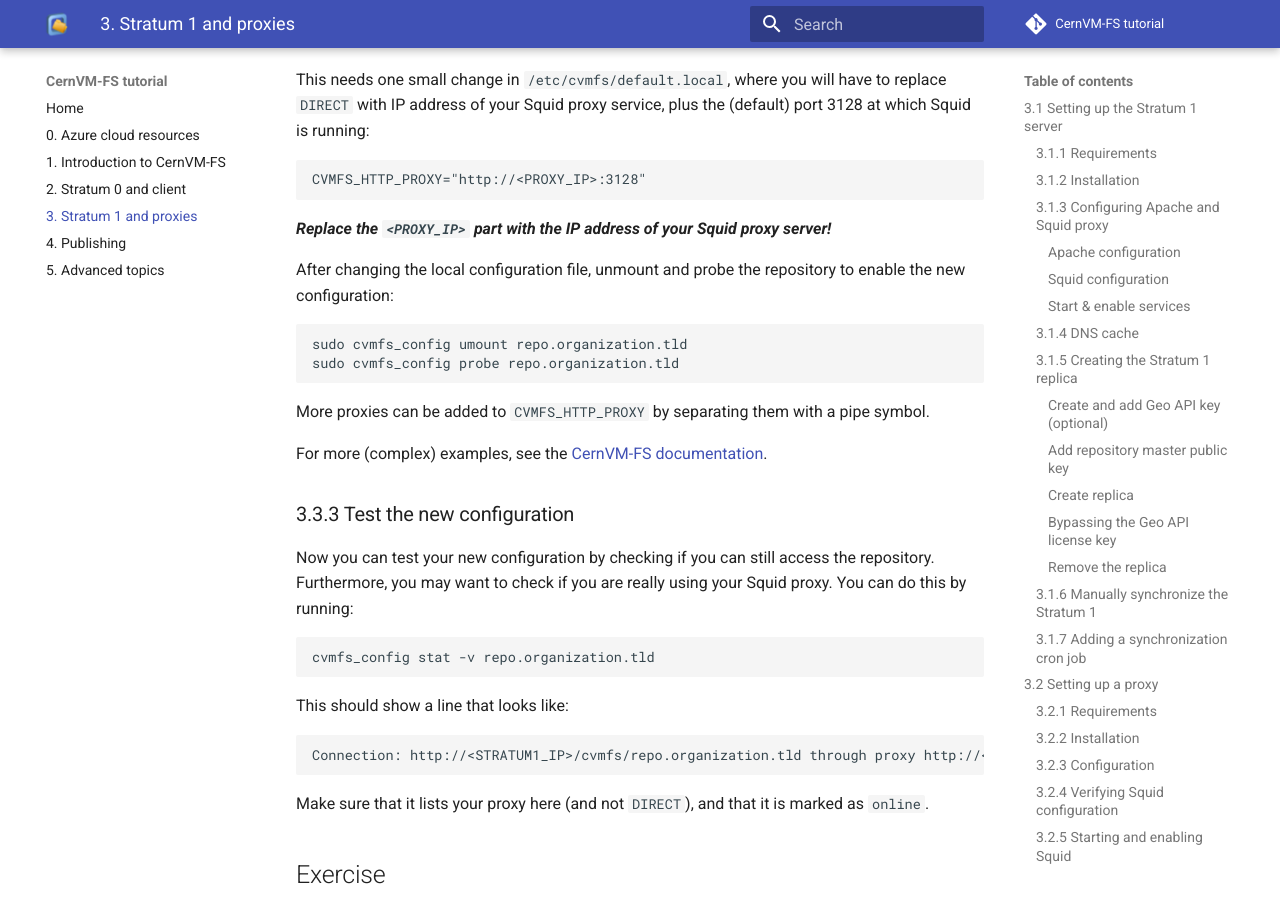
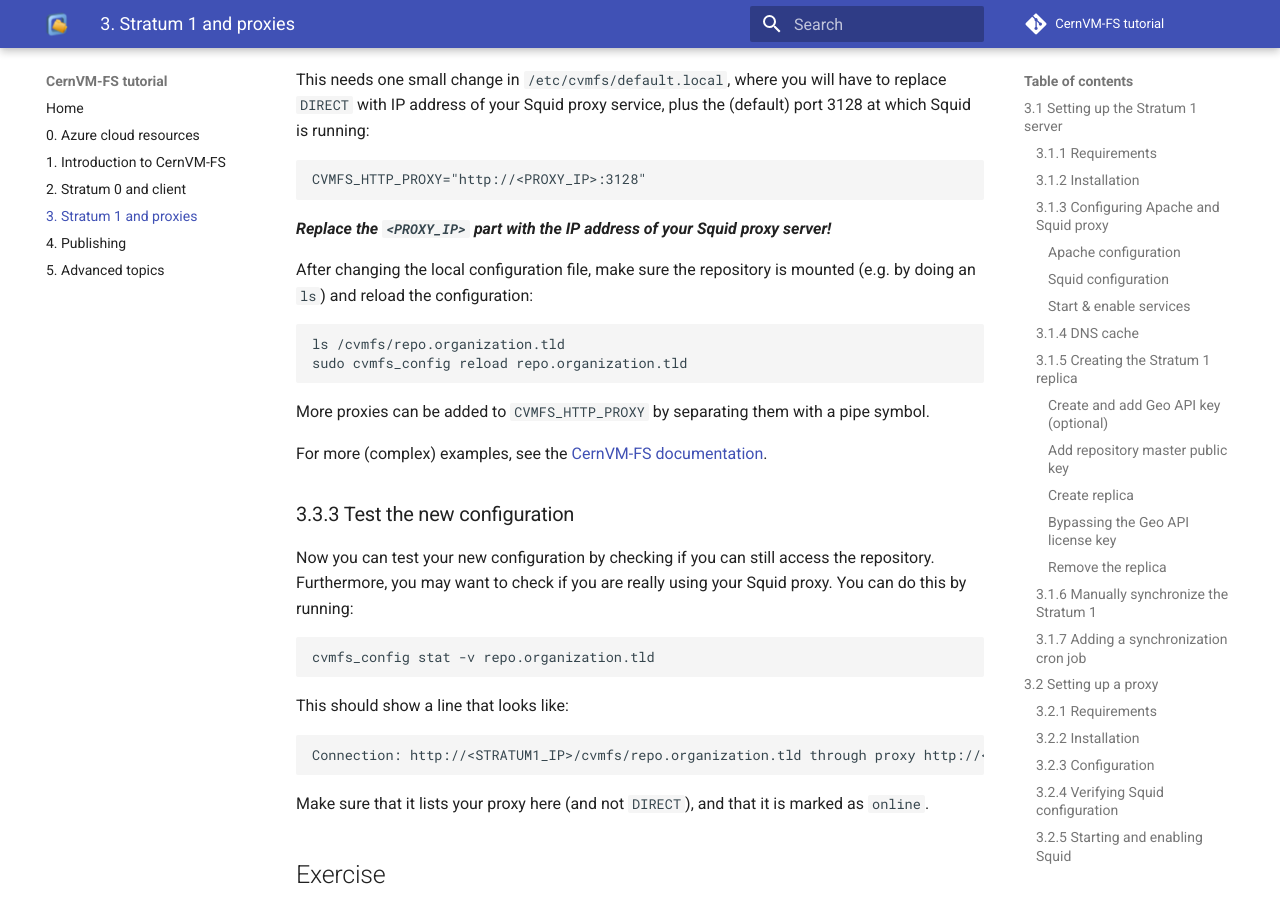
Before and after one commit to cvmfs-contrib/cvmfs-tutorial-2021, an MkDocs documentation site: the page built from docs/03_stratum1_proxies.md, in a window 1280 px wide and 900 px high, scrolled down 8524 px. Built offline with MkDocs 1.6.1 and Material for MkDocs 9.7.7, drawn with Linux system fonts in a browser that asks for light colours; comment, search, counter and statistics services are not loaded.

Commit message:
do use reload, but first run ls

````diff
--- a/docs/03_stratum1_proxies.md
+++ b/docs/03_stratum1_proxies.md
@@ -366,11 +366,11 @@ CVMFS_HTTP_PROXY="http://<PROXY_IP>:3128"
 
 ***Replace the ``<PROXY_IP>`` part with the IP address of your Squid proxy server!***
 
-After changing the local configuration file, unmount and probe the repository to enable the new configuration:
+After changing the local configuration file, make sure the repository is mounted (e.g. by doing an `ls`) and reload the configuration:
 
 ```bash
-sudo cvmfs_config umount repo.organization.tld
-sudo cvmfs_config probe repo.organization.tld
+ls /cvmfs/repo.organization.tld
+sudo cvmfs_config reload repo.organization.tld
 ```
 
 More proxies can be added to `CVMFS_HTTP_PROXY` by separating them with a pipe symbol.
````
